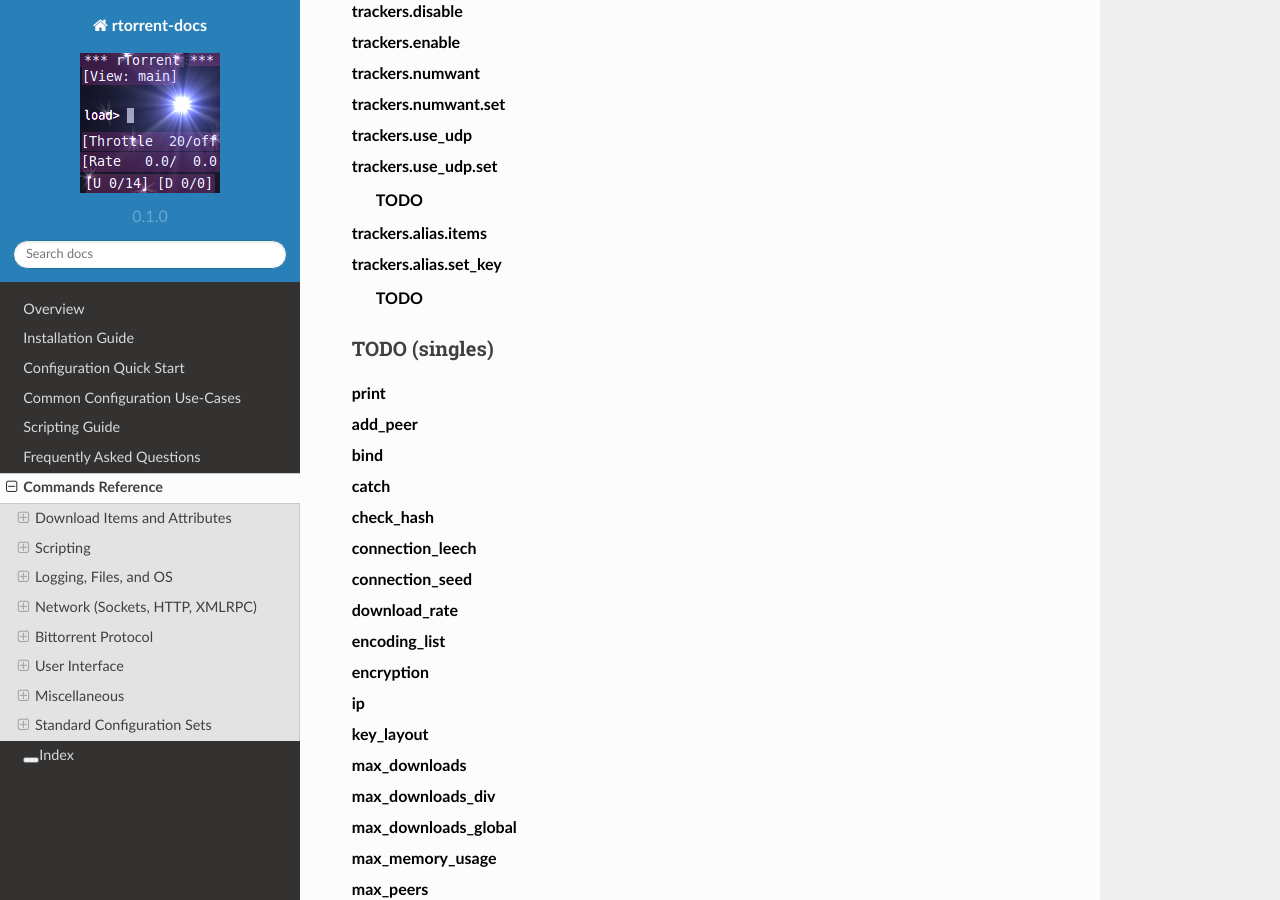
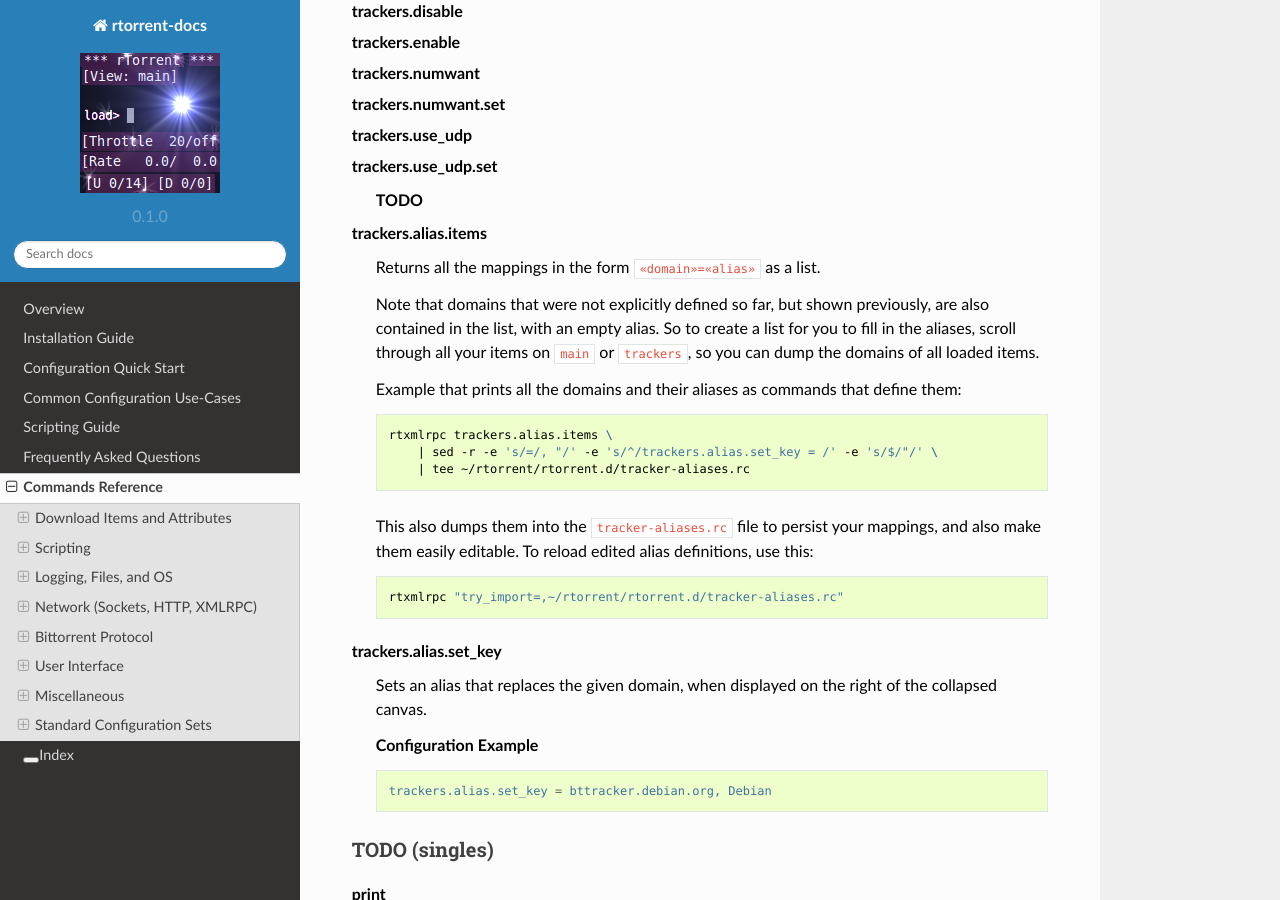
Before and after one commit to rtorrent-community/rtorrent-docs, a Sphinx documentation site: the page built from docs/cmd-ref.rst, in a window 1280 px wide and 900 px high, scrolled down 76068 px. Built offline with Sphinx 7.4.7 and the Read the Docs theme 2.0.0, drawn with Linux system fonts in a browser that asks for light colours.

Commit message:
added tracker.alias.*

```diff
--- a/docs/cmd-ref.rst
+++ b/docs/cmd-ref.rst
@@ -102,9 +102,43 @@ TODO (Groups)
         **TODO**
 
     trackers.alias.items
+
+        Returns all the mappings in the form ``«domain»=«alias»`` as a list.
+
+        Note that domains that were not explicitly defined so far, but shown
+        previously, are also contained in the list, with an empty alias. So to
+        create a list for you to fill in the aliases, scroll through all your
+        items on ``main`` or ``trackers``, so you can dump the domains of all
+        loaded items.
+
+        Example that prints all the domains and their aliases as commands that
+        define them:
+
+        .. code-block:: shell
+
+            rtxmlrpc trackers.alias.items \
+                | sed -r -e 's/=/, "/' -e 's/^/trackers.alias.set_key = /' -e 's/$/"/' \
+                | tee ~/rtorrent/rtorrent.d/tracker-aliases.rc
+
+        This also dumps them into the ``tracker-aliases.rc`` file to persist
+        your mappings, and also make them easily editable. To reload edited
+        alias definitions, use this:
+
+        .. code-block:: shell
+
+            rtxmlrpc "try_import=,~/rtorrent/rtorrent.d/tracker-aliases.rc"
+
+
     trackers.alias.set_key
 
-        **TODO**
+        Sets an alias that replaces the given domain, when displayed on the
+        right of the collapsed canvas.
+
+        .. rubric:: Configuration Example
+
+        .. code-block:: ini
+
+            trackers.alias.set_key = bttracker.debian.org, Debian
 
 
 TODO (singles)
```
